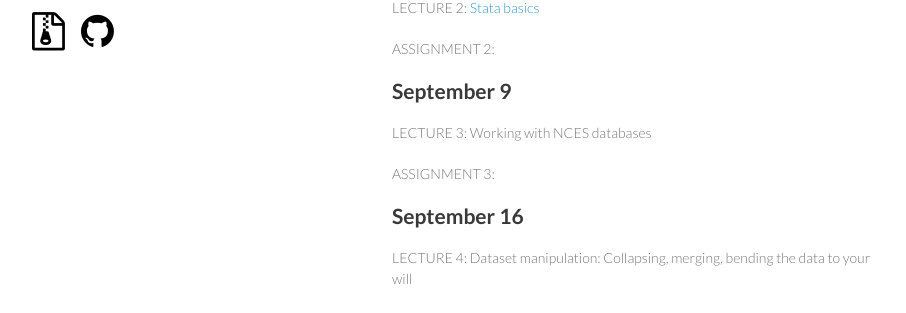
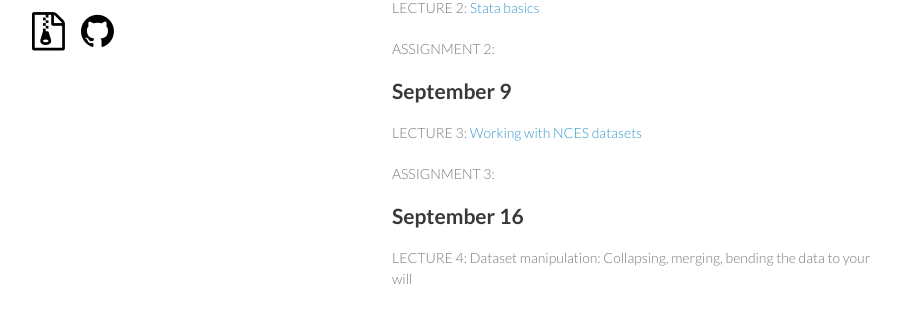
Before and after one commit to btskinner/lpo9951, a Jekyll site: the page built from schedule/index.md, in a window 1280 px wide and 900 px high. Shown: the part 363-676 px from the top of the window, without its empty margins (178-1084 px from the left). Built offline with Jekyll 4.4.1, drawn with Linux system fonts in a browser that asks for light colours.

Commit message:
added lecture 3 to schedule

```diff
--- a/schedule/index.md
+++ b/schedule/index.md
@@ -22,7 +22,7 @@ ASSIGNMENT 2:
 
 ## September 9
 
-LECTURE 3: Working with NCES databases
+LECTURE 3: [Working with NCES datasets](https://cdn.rawgit.com/btskinner/lpo9951/master/lecture/lecture3_nces_datasets.html)
 
 ASSIGNMENT 3:
 
```
